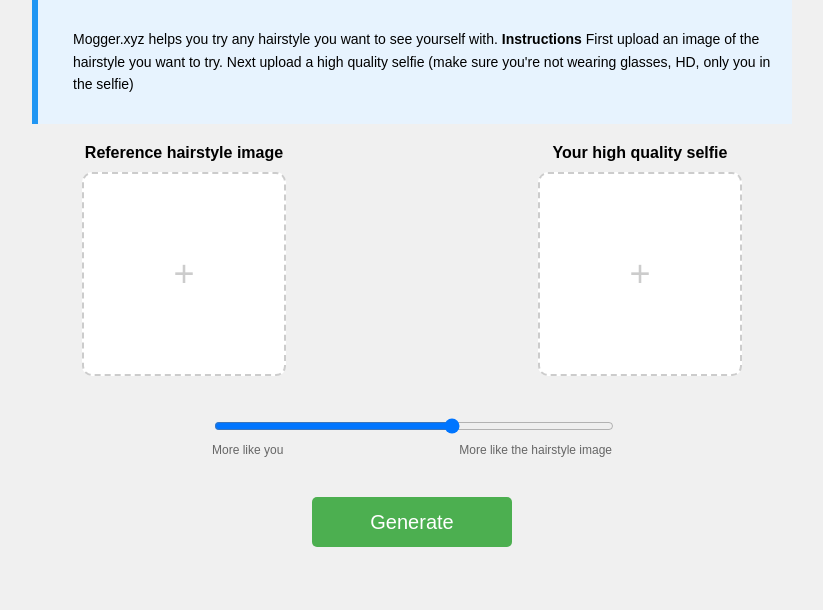
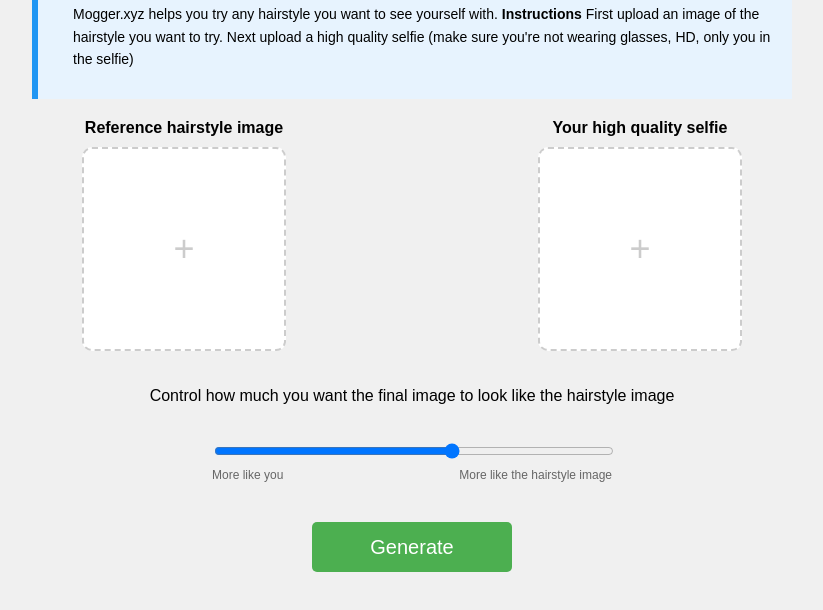
Before and after one commit to SarthakS97/mogger, a website: page public/index.html in a window 1280 px wide. Shown: the part 166-776 px from the top of the page, without its empty margins (228-1051 px from the left). Drawn offline with Linux system fonts and the light colour scheme; some icons are missing.

Commit message:
Slider info updated

```diff
--- a/public/index.html
+++ b/public/index.html
@@ -202,6 +202,7 @@
                 </div>
             </div>
         </div>
+        <p>Control how much you want the final image to look like the hairstyle image</p>
         <div class="slider-container">
             <input type="range" id="strengthSlider" min="0" max="1" step="0.1" value="0.6">
             <div class="slider-labels">
@@ -211,7 +212,6 @@
         </div>
         <button id="generateBtn">Generate</button>
     </div>
-
     <div id="loadingModal" class="modal">
         <div class="modal-content">
             <a href="https://tryhairstyle.com" target="_blank">
```
